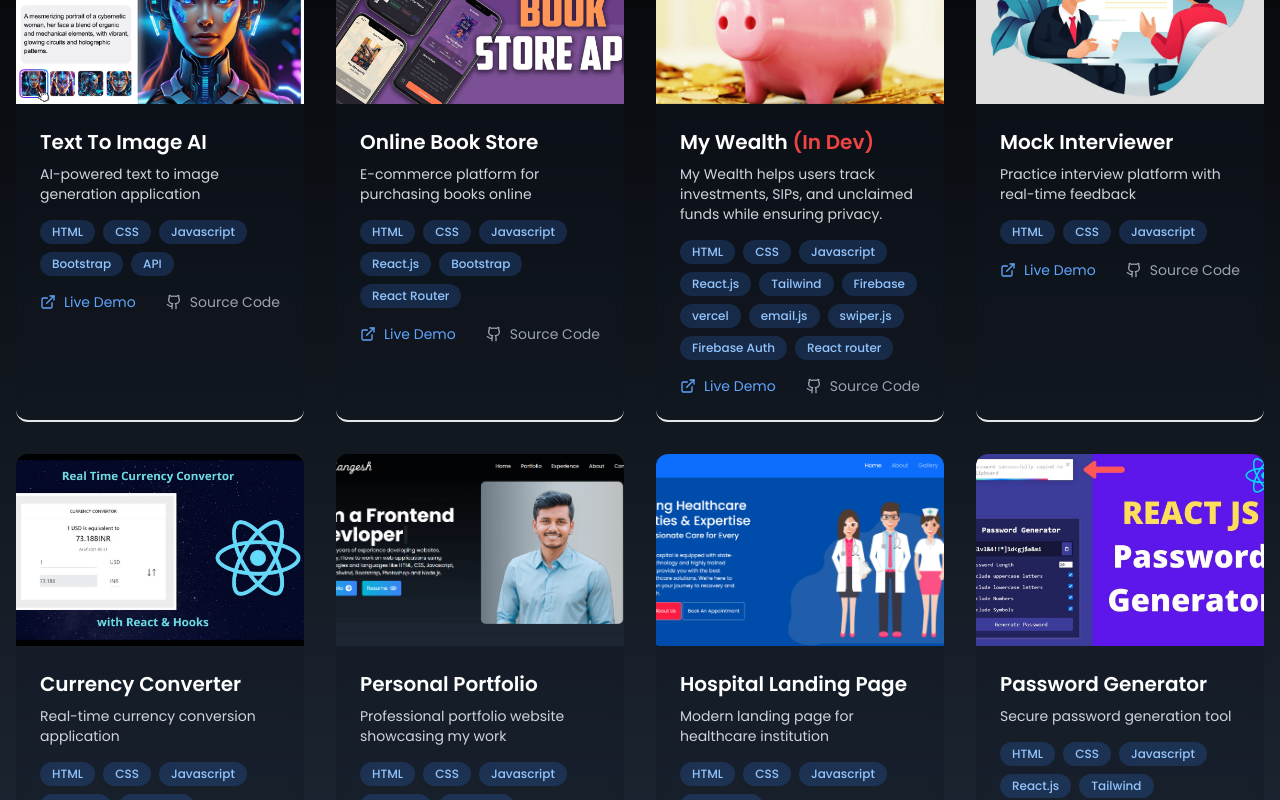
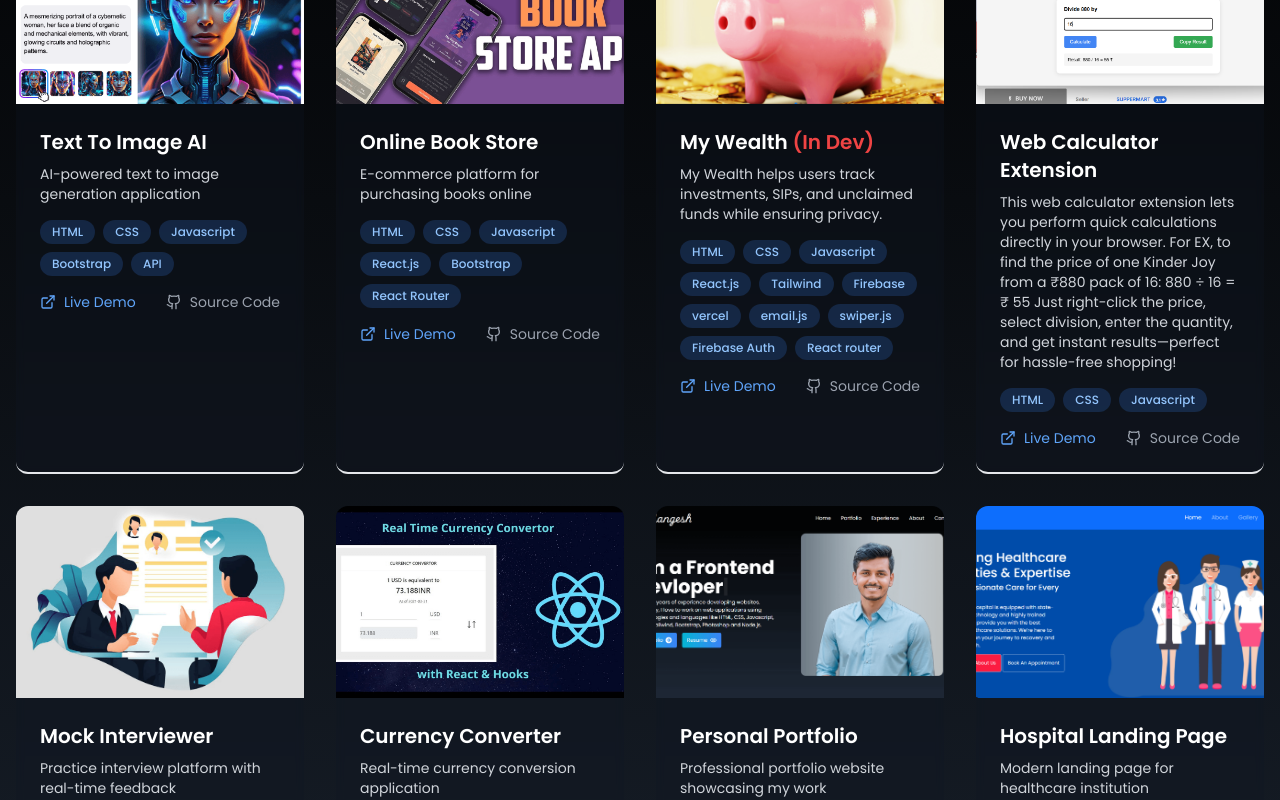
Before and after one commit to mbl43/Portfolio, a React (Vite) app: page / in a window 1280 px wide. Shown: the part 1200-2000 px from the top of the page. Built offline with nearby package versions, Linux system fonts and the light colour scheme; a web font is replaced by a local one.

Commit message:
added project in portfolio section

```diff
--- a/src/Components/Portfolio.jsx
+++ b/src/Components/Portfolio.jsx
@@ -8,6 +8,7 @@ import Bookstore from "../assets/portfolio/bookstore.png";
 import AI from "../assets/portfolio/ai.png";
 import Hospital from "../assets/portfolio/health.png";
 import MyWealth from "../assets/portfolio/mywealth.png";
+import Calc from "../assets/portfolio/calc.png";
 const Portfolio = () => {
   const projects = [
     {
@@ -38,7 +39,7 @@ const Portfolio = () => {
       src: MyWealth,
       link: "https://my-wealth.vercel.app/",
       name: "My Wealth",
-      update:"(In Dev)",
+      update: "(In Dev)",
       stack: [
         "HTML",
         "CSS",
@@ -57,6 +58,17 @@ const Portfolio = () => {
     },
     {
       id: 4,
+      src: Calc,
+      link: "https://github.com/mbl43/Web-Calculator-Extension/blob/main/README.md",
+      name: "Web Calculator Extension",
+      stack: ["HTML", "CSS", "Javascript"],
+      description: `This web calculator extension lets you perform quick calculations directly in your browser.
+          For EX, to find the price of one Kinder Joy from a ₹880 pack of 16:  880 ÷ 16 = ₹ 55
+       Just right-click the price, select division, enter the quantity, and get instant results—perfect for hassle-free shopping!
+       `,
+    },
+    {
+      id: 5,
       src: Interview,
       link: "https://mbl43.github.io/Mock-interviewER/",
       name: "Mock Interviewer",
@@ -64,7 +76,7 @@ const Portfolio = () => {
       description: "Practice interview platform with real-time feedback",
     },
     {
-      id: 5,
+      id: 6,
       src: Currency,
       link: "https://currency-converter-rt.vercel.app/",
       name: "Currency Converter",
@@ -72,7 +84,7 @@ const Portfolio = () => {
       description: "Real-time currency conversion application",
     },
     {
-      id: 6,
+      id: 7,
       src: PM,
       link: "https://mangesh-portfolio-rt.vercel.app/",
       name: "Personal Portfolio",
@@ -87,7 +99,7 @@ const Portfolio = () => {
       description: "Professional portfolio website showcasing my work",
     },
     {
-      id: 7,
+      id: 8,
       src: Hospital,
       link: "https://hospital-landing-page-jb.vercel.app/",
       name: "Hospital Landing Page",
@@ -95,7 +107,7 @@ const Portfolio = () => {
       description: "Modern landing page for healthcare institution",
     },
     {
-      id: 8,
+      id: 9,
       src: Password,
       link: "https://password-generator-rt.vercel.app/",
       name: "Password Generator",
@@ -122,7 +134,8 @@ const Portfolio = () => {
 
         {/* Projects Grid */}
         <div className="grid grid-cols-1 md:grid-cols-2 lg:grid-cols-4 gap-8">
-          {projects.map(({ id, src, link, name, stack, description,update }) => (
+          {projects.map(
+            ({ id, src, link, name, stack, description, update }) => (
               <div
                 key={id}
                 className="group relative bg-gray-900/30 backdrop-blur-sm rounded-xl overflow-hidden
@@ -143,7 +156,7 @@ const Portfolio = () => {
                 <div className="p-6">
                   <h3 className="text-xl font-semibold text-white mb-2">
                     {name}{" "}
-                  <span className="text-red-500">{update?update:""}</span>
+                    <span className="text-red-500">{update ? update : ""}</span>
                   </h3>
                   <p className="text-gray-300 text-sm mb-4">{description}</p>
 
@@ -186,7 +199,8 @@ const Portfolio = () => {
                 {/* Hover Effect Overlay */}
                 <div className="absolute inset-0 border border-blue-500/20 opacity-0 group-hover:opacity-100 transition-opacity duration-300 rounded-xl pointer-events-none" />
               </div>
-          ))}
+            )
+          )}
         </div>
       </div>
     </div>
```
Also changed, not shown: src/assets/portfolio/calc.png (added). Lines whose indentation alone changed are shown as unchanged.
